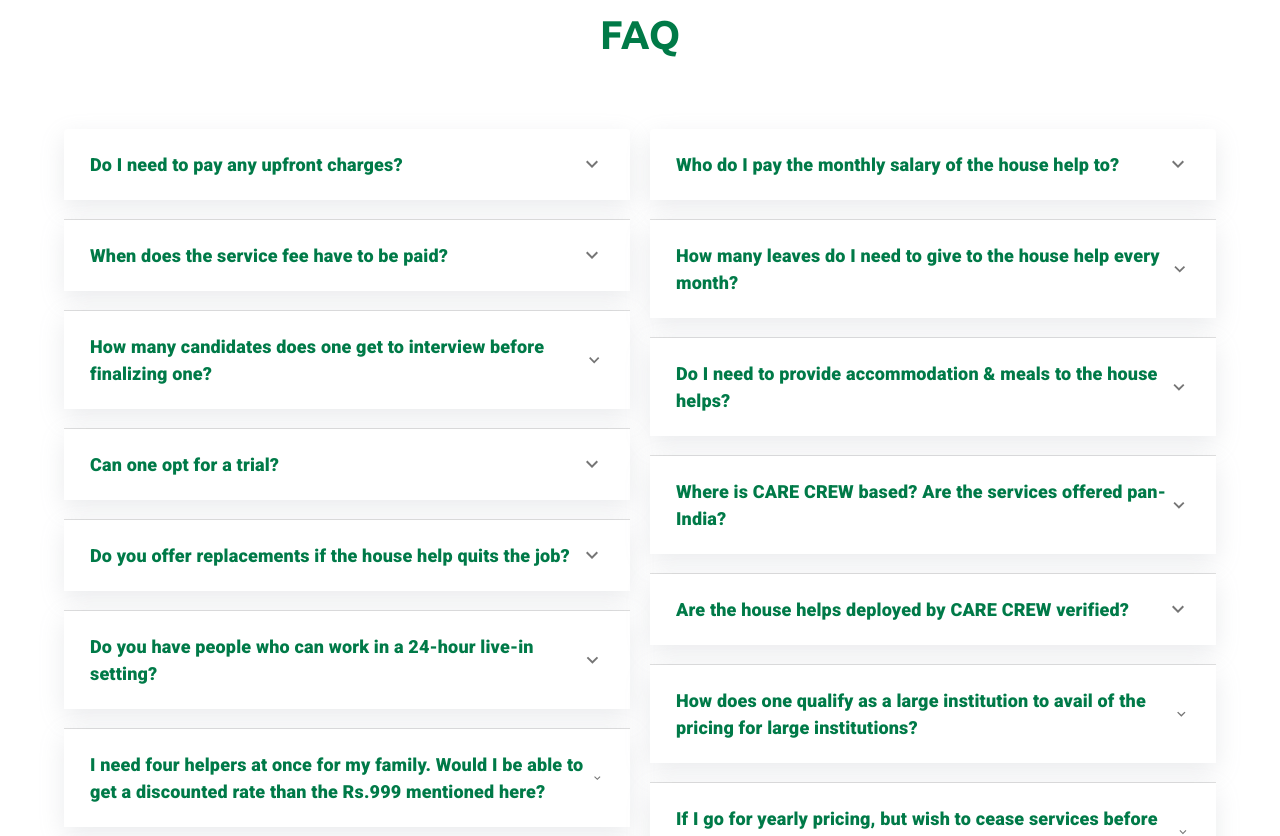
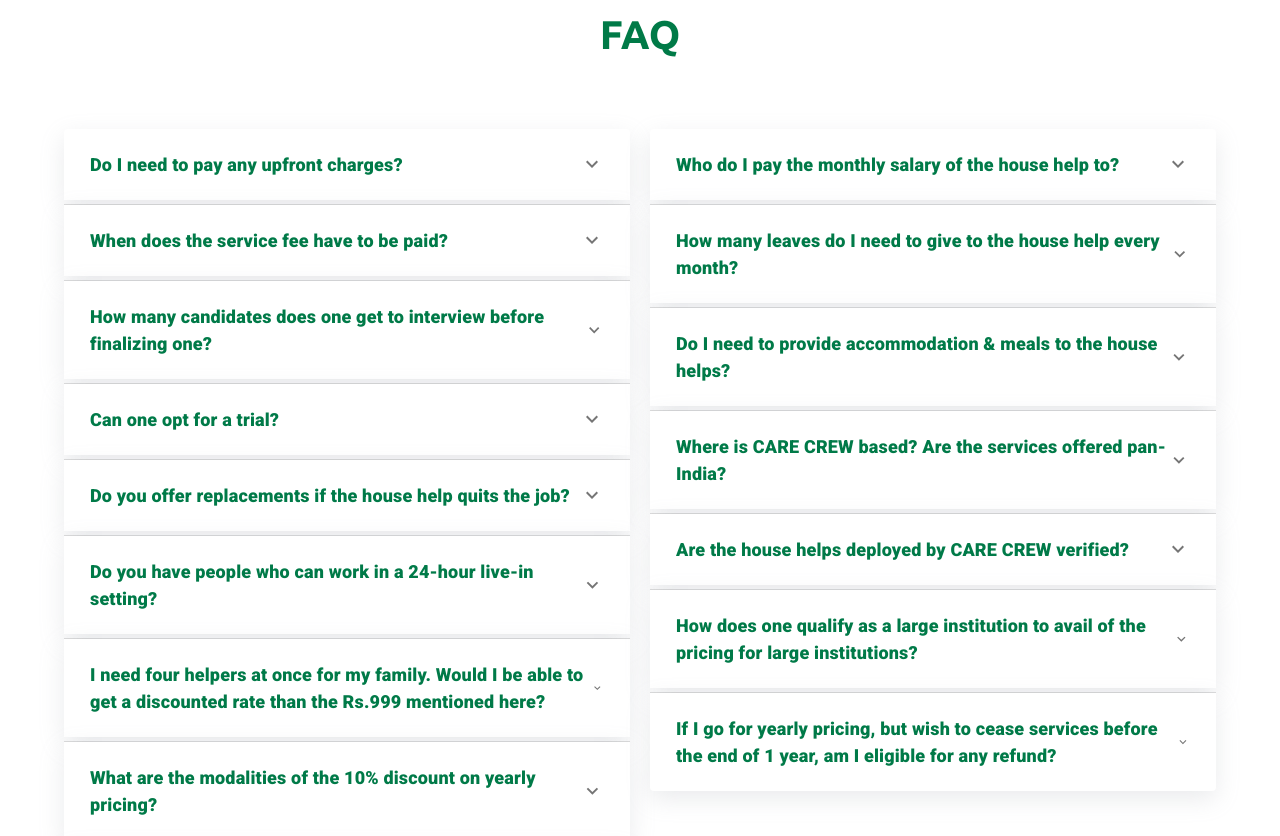
Before and after one commit to shubham78640/CareCrew2.O, a React (Create React App) app in the folder carecrew/: page /process in a window 1280 px wide. Shown: the part 1920-2756 px from the top of the page. Built offline with nearby package versions, Linux system fonts and the light colour scheme.

Commit message:
update before live change in process page

```diff
--- a/carecrew/src/Pages/How_does_it_work/WorkProcess.js
+++ b/carecrew/src/Pages/How_does_it_work/WorkProcess.js
@@ -230,7 +230,7 @@
               sx={{
                 display: "flex",
                 flexDirection: "column",
-                gap: "20px",
+                gap: "5px",
                 flexBasis: "100%",
               }}
             >
@@ -293,7 +293,7 @@
               sx={{
                 display: "flex",
                 flexDirection: "column",
-                gap: "20px",
+                gap: "5px",
                 flexBasis: "100%",
               }}
             >
```
